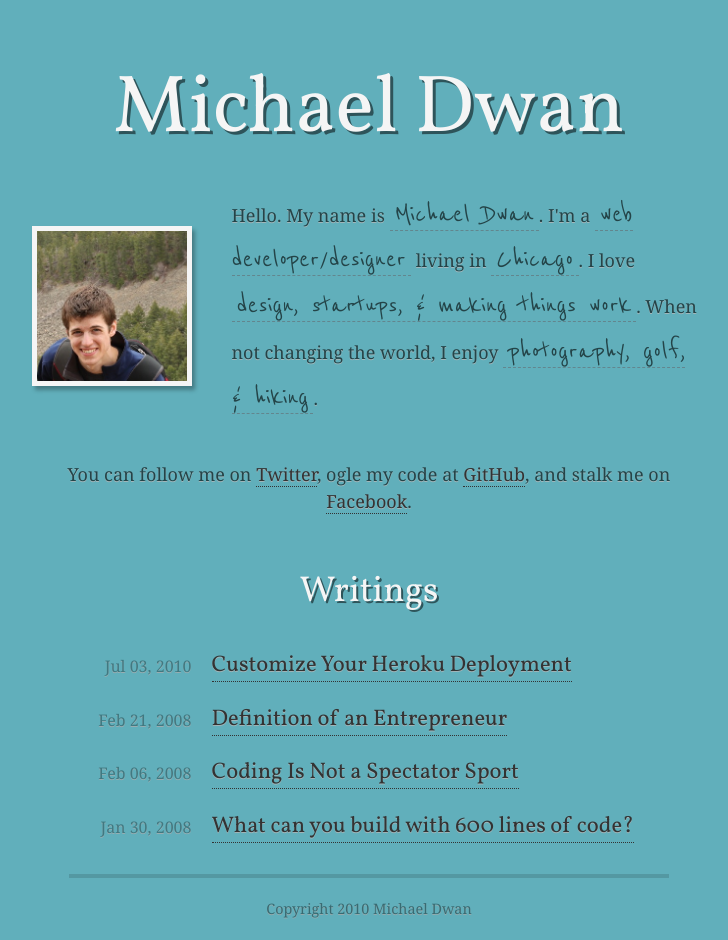
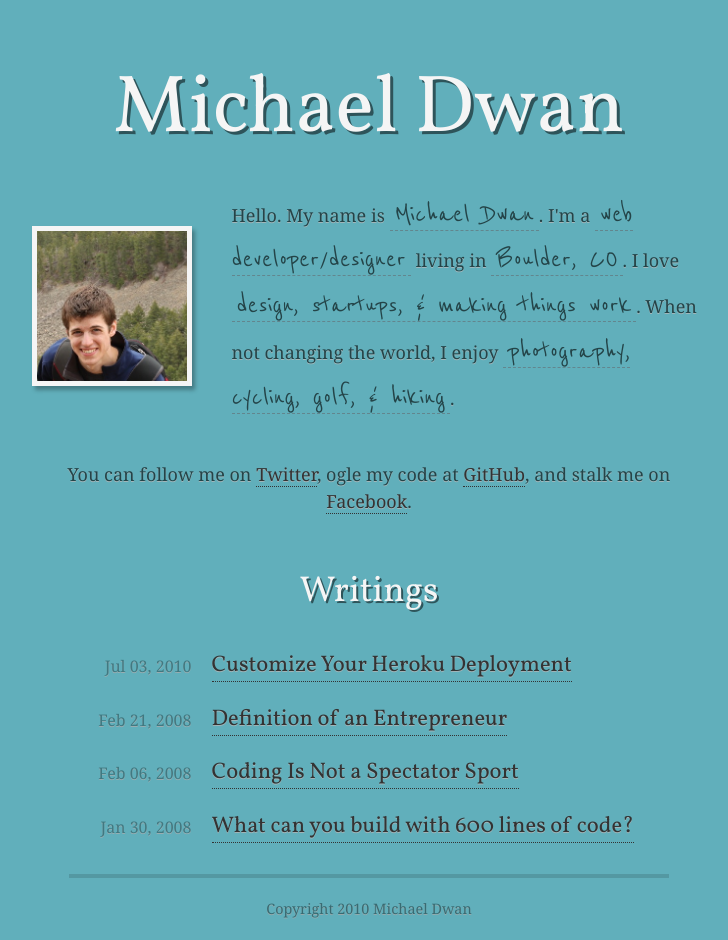
Before and after one commit to michaeldwan/michaeldwan.com, a Jekyll site: the page built from index.html, in a window 1280 px wide. Shown: the whole page, without its empty margins (271-999 px from the left). Built offline with Jekyll 4.4.1, drawn with Linux system fonts in a browser that asks for light colours; some web fonts are replaced.

Commit message:
looks like I moved -- better update my info

```diff
--- a/index.html
+++ b/index.html
@@ -12,7 +12,7 @@ title: Michael Dwan
     <img src="images/me.jpg"/>
   </div>
   <p>
-    Hello. My name is <em>Michael Dwan</em>. I'm a <em>web developer/designer</em> living in <em>Chicago</em>. I love <em>design, startups, &amp; making things work</em>. When not changing the world, I enjoy <em>photography, golf, &amp; hiking</em>.
+    Hello. My name is <em>Michael Dwan</em>. I'm a <em>web developer/designer</em> living in <em>Boulder, CO</em>. I love <em>design, startups, &amp; making things work</em>. When not changing the world, I enjoy <em>photography, cycling, golf, &amp; hiking</em>.
   </p>
 </section>
 <section id="links">
```
